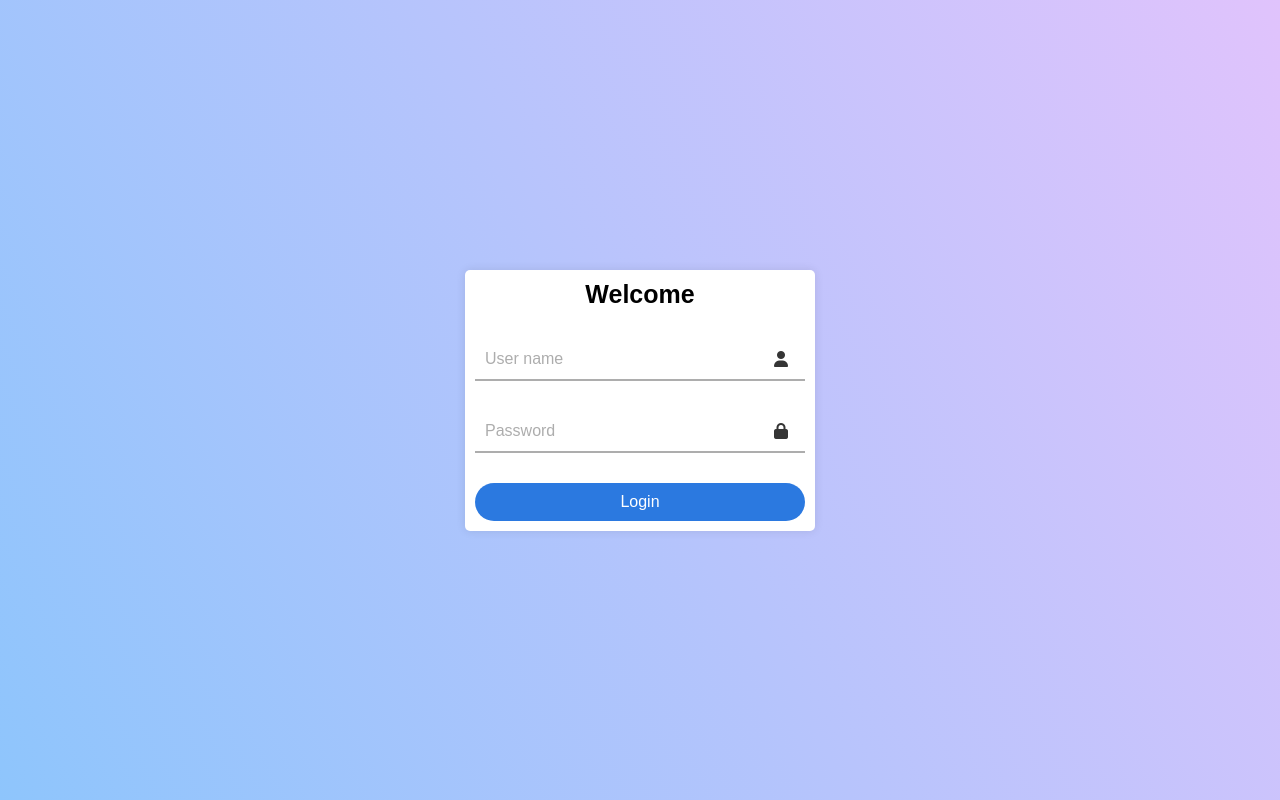
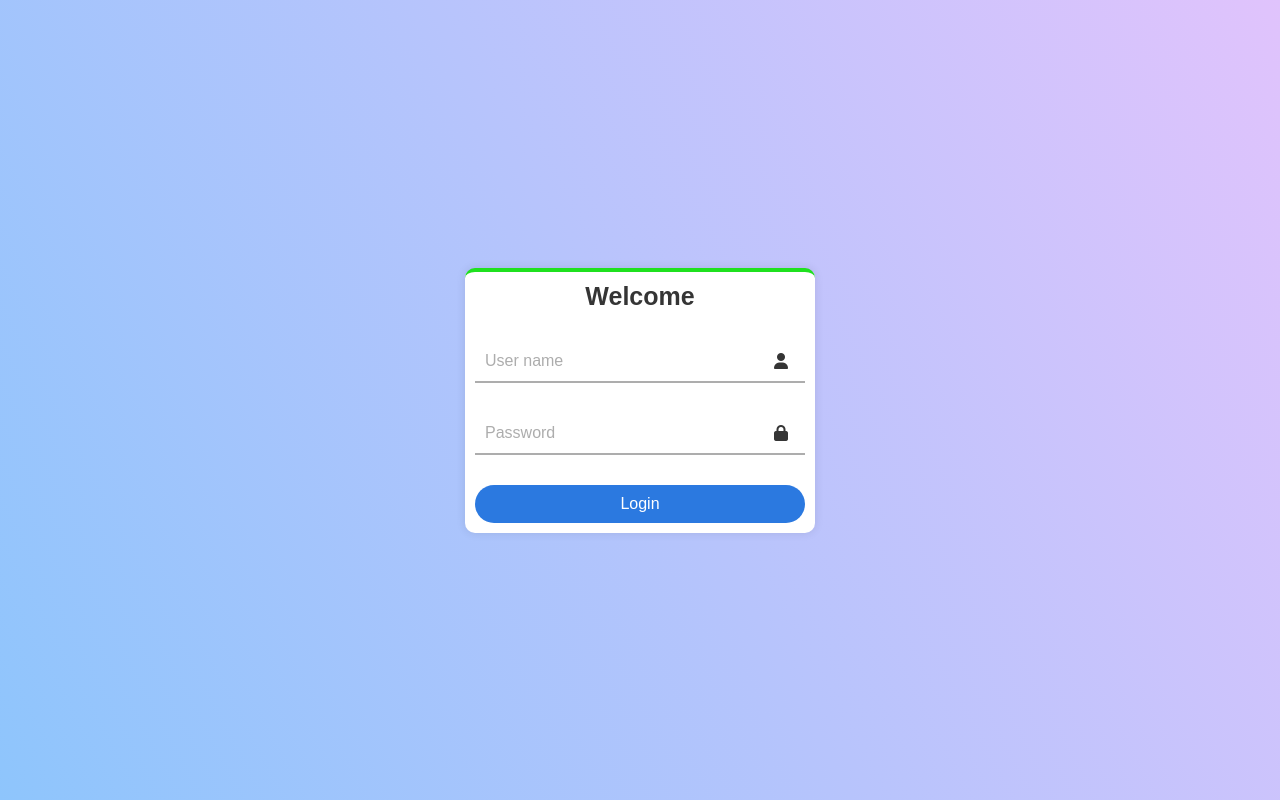
Before and after one commit to shubhsonawane/first-login-page-yt, a plain HTML site: page index.html in a window 1280 px wide. Drawn offline with Linux system fonts and the light colour scheme.

Commit message:
some fixed design

```diff
--- a/asset/css/style.css
+++ b/asset/css/style.css
@@ -20,11 +20,13 @@ body {
   background: #fff;
   padding: 10px;
   box-shadow: 0 0 10px rgba(20, 20, 20, 0.1);
-  border-radius: 5px;
+  border-radius: 10px;
+  border-top: 4px solid #1fe11f;
 }
 .login-container h3 {
   text-align: center;
   font-size: 25px;
+  color: #353535;
 }
 .login-container .text-field {
   width: 100%;
```
